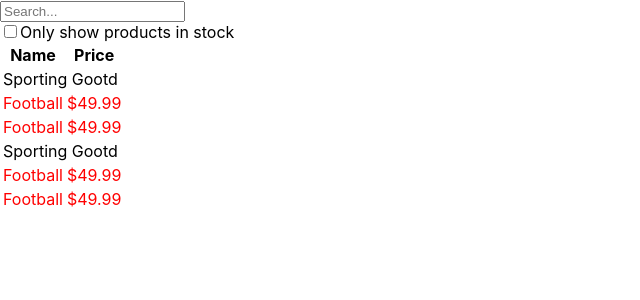
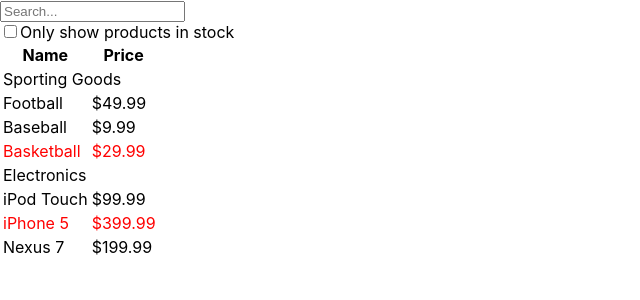
Before and after one commit to ogis-iizuka/my-app, a React (Create React App) app: page / in a window 1280 px wide. Shown: the top 300 px of the page, without its empty margins (0-640 px from the left). Built offline with nearby package versions, Linux system fonts and the light colour scheme.

Commit message:
App.jsから流し込んだJSONの表示を可能に実装、画面入力をstateに保持

```diff
--- a/src/App.js
+++ b/src/App.js
@@ -1,14 +1,24 @@
 import React from 'react';
-//import logo from './logo.svg';
 import './App.css';
 import FilterableProductTable from './components/FilterableProductTable'
 
 function App() {
   return (
     <div>
-      <FilterableProductTable/>
+      <FilterableProductTable products={produceProductData()}/>
     </div>
   );
 }
 
+function produceProductData(){
+  return [
+    {category: "Sporting Goods", price: "$49.99", stocked: true, name: "Football"},
+    {category: "Sporting Goods", price: "$9.99", stocked: true, name: "Baseball"},
+    {category: "Sporting Goods", price: "$29.99", stocked: false, name: "Basketball"},
+    {category: "Electronics", price: "$99.99", stocked: true, name: "iPod Touch"},
+    {category: "Electronics", price: "$399.99", stocked: false, name: "iPhone 5"},
+    {category: "Electronics", price: "$199.99", stocked: true, name: "Nexus 7"}
+  ];
+}
+
 export default App;
--- a/src/components/FilterableProductTable.js
+++ b/src/components/FilterableProductTable.js
@@ -7,7 +7,7 @@
         return (
             <div>
                 <SearchBar />
-                <ProductTable />
+                <ProductTable products={this.props.products}/>
             </div>
         );
     }
--- a/src/components/ProductCategoryRow.js
+++ b/src/components/ProductCategoryRow.js
@@ -4,7 +4,7 @@
     render() {
         return (
             <tr>
-                <td colSpan="2">Sporting Gootd</td>
+                <td colSpan="2">{this.props.category}</td>
             </tr>
         );
     }
--- a/src/components/ProductRow.css
+++ b/src/components/ProductRow.css
@@ -1,3 +1,3 @@
-.stocked {
+.outOfStock {
     color  : red
 }
--- a/src/components/ProductRow.js
+++ b/src/components/ProductRow.js
@@ -4,10 +4,11 @@
 
 class ProductRow extends Component{
     render() {
+        let product = this.props.product;
         return (
-            <tr className="stocked">
-                <td>Football</td>
-                <td>$49.99</td>
+            <tr className={product.stocked ? "" : "outOfStock"}>
+                <td>{product.name}</td>
+                <td>{product.price}</td>
             </tr>
         );
     }
--- a/src/components/ProductTable.js
+++ b/src/components/ProductTable.js
@@ -4,7 +4,20 @@
 import ProductRow from "./ProductRow"
 
 class ProductTable extends Component {
+
+
     render() {
+        let products = this.props.products;
+        //1.ProductCategoryを取得する。
+        let categories = products.map(p => p.category).filter((elem, index, array) => { return array.indexOf(elem) === index });
+
+        let element = [];
+        categories.forEach(category => {
+            element.push(<ProductCategoryRow category={category}/>);
+            products.filter((product) => {return product.category === category}).forEach(product =>{
+                element.push(<ProductRow product={product}/>)
+            })
+        });
         return (
             <div>
                 <table>
@@ -15,12 +28,7 @@
                         </tr>
                     </thead>
                     <tbody>
-                        <ProductCategoryRow />
-                        <ProductRow />
-                        <ProductRow />
-                        <ProductCategoryRow />
-                        <ProductRow />
-                        <ProductRow />
+                        {element}
                     </tbody>
                 </table>
             </div>
--- a/src/components/SearchBar.js
+++ b/src/components/SearchBar.js
@@ -1,11 +1,38 @@
-import React ,{Component} from 'react'
+import React, { Component } from 'react'
 
-class SearchBar extends Component{
-    render(){
+class SearchBar extends Component {
+    constructor(props) {
+        super(props);
+        this.state = {
+            searchProductName: "",
+            onlyShowProductsInStock: false
+        }
+
+        //This束縛。TypeScriptだと不要になるらしい。
+        this.handleSearchProductNameChanged = this.handleSearchProductNameChanged.bind(this);
+        this.handleOnlyShowProductsInStockInputChanged = this.handleOnlyShowProductsInStockInputChanged.bind(this);
+
+    }
+
+    handleSearchProductNameChanged(event) {
+        this.setState({
+            searchProductName: event.target.value
+        });
+    }
+
+    handleOnlyShowProductsInStockInputChanged(event) {
+        //FIXME ({としないとエラーになる理由が良く分かっていない。
+        this.setState((state,props)=>({
+            //チェックボックスの変更はvalueでは取れないので、クリックされるたびに状態を逆の状態にトグルする。
+            onlyShowProductsInStock: !state.onlyShowProductsInStock
+        }));
+    }
+
+    render() {
         return (
             <div>
-                <input type="text" maxLength="20" placeholder="Search..."/><br/>
-                <input type="checkbox"/>
+                <input type="text" maxLength="20" placeholder="Search..." value={this.state.searchProductName} onChange={this.handleSearchProductNameChanged} /><br />
+                <input type="checkbox" checked={this.state.onlyShowProductsInStock} onChange={this.handleOnlyShowProductsInStockInputChanged}/>
                 Only show products in stock
             </div>
         );
```
Also changed, not shown: src/components/Hello.js (deleted, +0 -11 lines).
